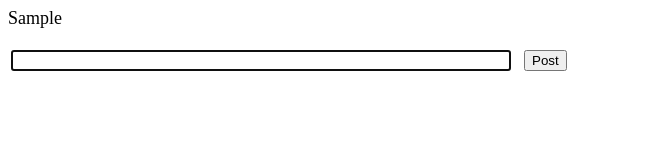
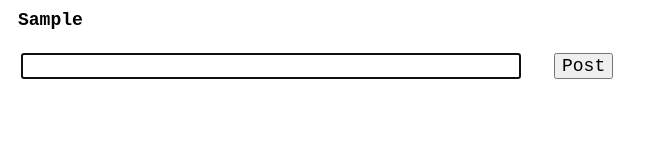
Before and after one commit to ajdavis/asyncio-chat-example, a plain HTML site: page index.html in a window 1280 px wide. Both pictures are taken after typing "Sample" into the empty fields and a click on the input "Post". Shown: the whole page, without its empty margins (0-667 px from the left). Drawn offline with nearby package versions, Linux system fonts and the light colour scheme.

Commit message:
CSS style.

```diff
--- a/index.html
+++ b/index.html
@@ -14,14 +14,19 @@
     width: 550px;
 }
 
+.msg, input {
+    font-family: "Courier New", courier, monospace;
+    font-size: 18px;
+    margin: 10px;
+}
+
 .local {
     text-align: left;
-    font-size: 18px;
+    font-weight: bold;
 }
 
 .remote {
     text-align: right;
-    font-family: "Courier New", courier, monospace;
 }
     </style>
   </head>
```
